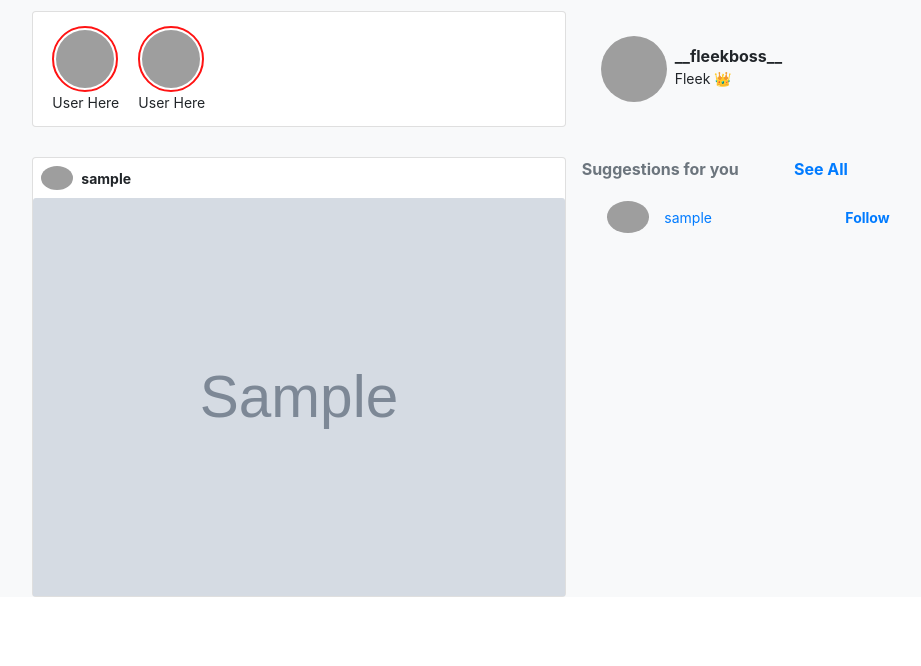
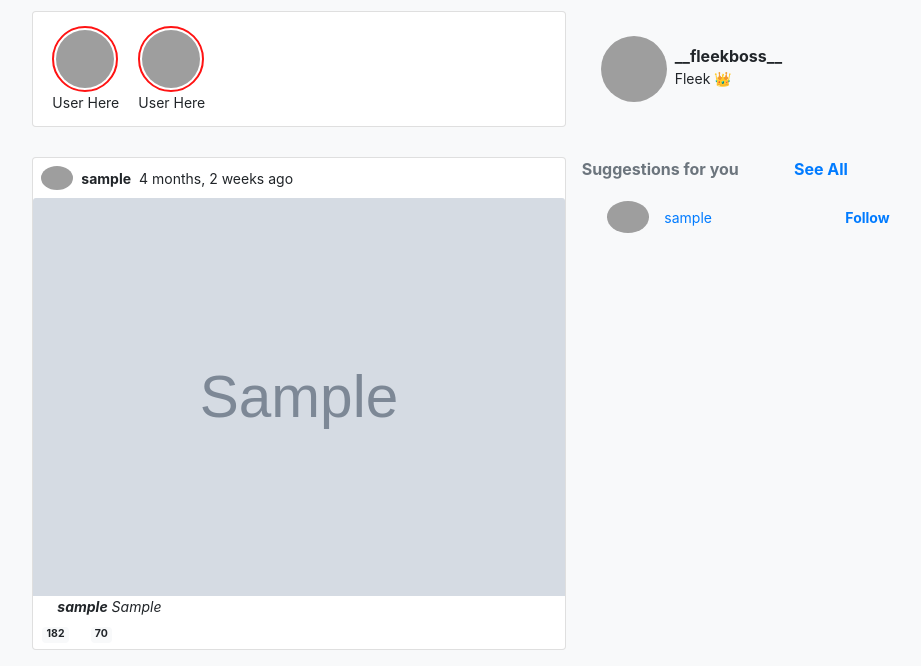
Before and after one commit to cephaske254/instaclone, a Django app: page / in a window 1280 px wide. Shown: the part 346-1012 px from the top of the page, without its empty margins (181-1102 px from the left). Before the commit the page ends 943 px from the top, so only its background shows below. Run offline with Django 3.2, Linux system fonts and the light colour scheme; tables that the repository leaves empty hold one stand-in row (values such as "Sample post"); grey boxes marked "Sample" are stand-in pictures; some libraries are stand-ins or nearby versions; grey boxes are pictures that could not be loaded.

Commit message:
created card view for profile

```diff
--- /dev/null
+++ b/accounts/templates/admin/base.html
@@ -0,0 +1,5 @@
+{% extends 'admin/base.html' %}
+{% load static %}
+{% block blockbots %}
+    {{block.super}}
+{% endblock %}
--- a/instagram/settings.py
+++ b/instagram/settings.py
@@ -123,9 +123,10 @@ USE_TZ = True
 # https://docs.djangoproject.com/en/3.0/howto/static-files/
 
 STATIC_URL = '/static/'
-STATIC_ROOT = os.path.join(BASE_DIR,'staticfiles') #Heroku static
+# STATIC_ROOT = os.path.join(BASE_DIR,'staticfiles') #Heroku static
 STATICFILES_DIRS =[
-    'static'
+    'static',
+    'staticfiles',
 ]
 MEDIA_URL='/media/'
 MEDIA_ROOT=os.path.join(BASE_DIR, 'media')
--- a/main/templates/includes/main_navbar.html
+++ b/main/templates/includes/main_navbar.html
@@ -16,7 +16,7 @@
                     <a href="/" class="nav-link"><i class="fas fa-paper-plane fa-lg"></i></a>
                     <a href="/" class="nav-link"><i class="far fa-compass fa-lg"></i></a>
                     <a href="/" class="nav-link"><i class="far fa-heart fa-lg"></i></a>
-                    <a href="/" class="nav-link"><i class="far fa-user-circle fa-lg"></i></a>
+                    <a href="{% url 'profile' request.user %}" class="nav-link"><i class="far fa-user-circle fa-lg"></i></a>
                 </div>
             </nav>
         </div>
--- a/main/templates/includes/post_slides.html
+++ b/main/templates/includes/post_slides.html
@@ -1,11 +1,24 @@
 {% for post in posts %}
-<div class="card bg-white small">
+<div class="card bg-white small my-3">
     <header class="d-flex align-items-center p-2">
         <img src="https://instagram.fmba1-1.fna.fbcdn.net/v/t51.2885-19/s150x150/101024143_237941580840302_9217693196736266240_n.jpg?_nc_ht=instagram.fmba1-1.fna.fbcdn.net&_nc_ohc=aWDtXo9T934AX9bnm-V&oh=86a20abf41a6ab98ebdff493147cbf9e&oe=5EFCA465" width="32" class="rounded-circle">
-        <p class="m-0 font-weight-bold mx-2">{{post.user}}</p>
+        <p class="m-0 font-weight-bold mx-2">{{post.user}}</p> <span class="float-right">{{post.date | timesince}} ago</span>
     </header>
     <div class="card-media p-0">
         <img class="card-img-top" src="{{post.image.url}}">
+    </div>
+    <div class="card-text px-4">
+        <figcaption class="figcaption font-italic"><span class="font-weight-bold">{{post.user}}</span> {{post.caption}}</figcaption>
+    </div>
+    <div class="card-foot py-0">
+        <button class="btn btn-sm m-0">
+            <i class="far fa-heart fa-lg"></i>
+            <span class="badge badge-default bg-light">182</span>
+        </button>
+        <button class="btn btn-sm m-0">
+            <i class="far fa-comment fa-lg"></i>
+            <span class="badge badge-default bg-light">70</span>
+    </button>
     </div>
 </div>
 
--- a/main/urls.py
+++ b/main/urls.py
@@ -4,5 +4,6 @@ from . import views
 
 urlpatterns =[
     path('',views.home,name='home'),
+    path('<username>/',views.profile,name='profile'),
     path('follow/<username>',views.follow,name='follow'),
 ]
--- a/main/views.py
+++ b/main/views.py
@@ -1,4 +1,4 @@
-from django.shortcuts import render, HttpResponse
+from django.shortcuts import render, HttpResponse, Http404
 from .models import UserMethods, Follower, User, Post
 # Create your views here.
 
@@ -15,12 +15,13 @@ def home(request):
 
 def profile(request, username=None):
     if not username:
-        pass
+        raise Http404
     else:
-        pass
+        user = User.objects.filter(username=username).first()
     return render(request, 'profile.html',
                   {
-
+                      'title':f'Profile | @{username}',
+                      'user':user,
                   })
 
 def follow(request, username):
```
Also changed, not shown: main/templates/profile.html (added, +24 -0 lines).
